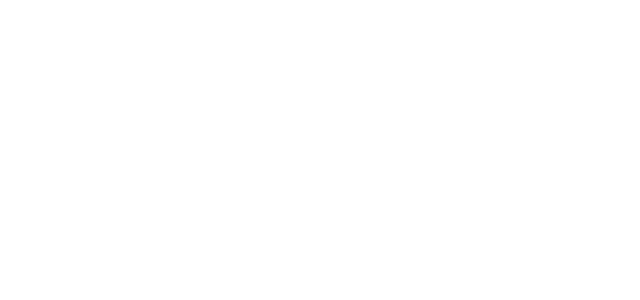
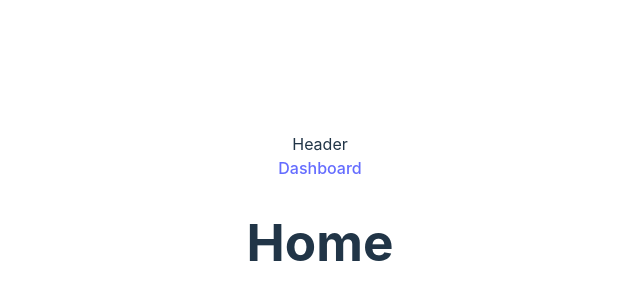
Before and after one commit to DCI-WD-TZ-23-D01/2024-10-08-spa-react-router-dom, a React (Vite) app: page / in a window 1280 px wide. Shown: the part 182-482 px from the top of the page, without its empty margins (320-960 px from the left). Built offline with nearby package versions, Linux system fonts and the light colour scheme.

Commit message:
vollständig

```diff
--- a/src/App.jsx
+++ b/src/App.jsx
@@ -1,14 +1,9 @@
-
-import './App.css'
+import { RouterProvider } from "react-router-dom";
+import "./App.css";
+import { routes } from "./utils/router";
 
 function App() {
-
-
-  return (
-    <>
-
-    </>
-  )
+  return <RouterProvider router={routes} />;
 }
 
-export default App
+export default App;
```
Also changed, not shown: src/components/Layout.jsx (renamed from src/components/Layuot.jsx), src/pages/Dashboard.jsx (renamed from src/pages/Dachbord.jsx).
